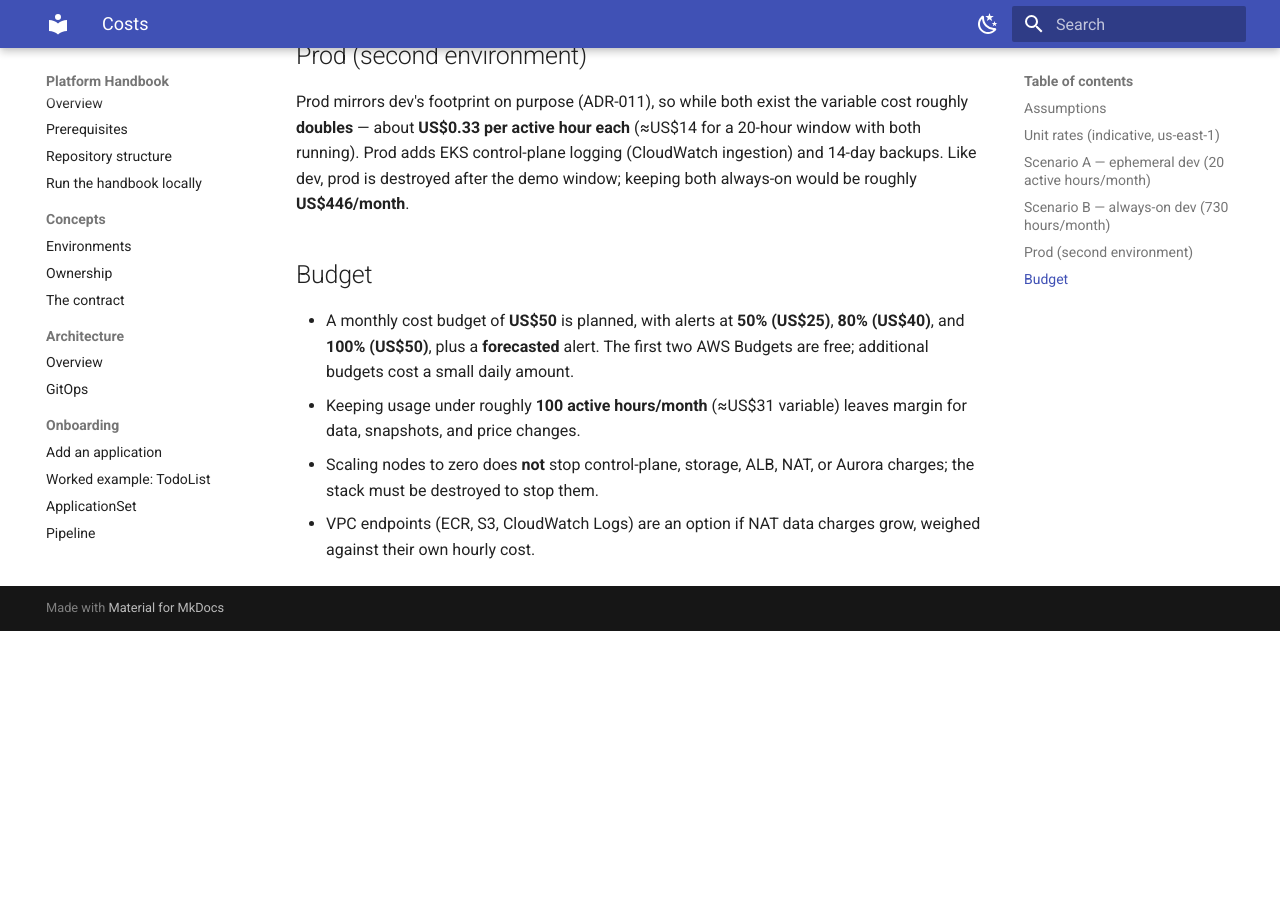
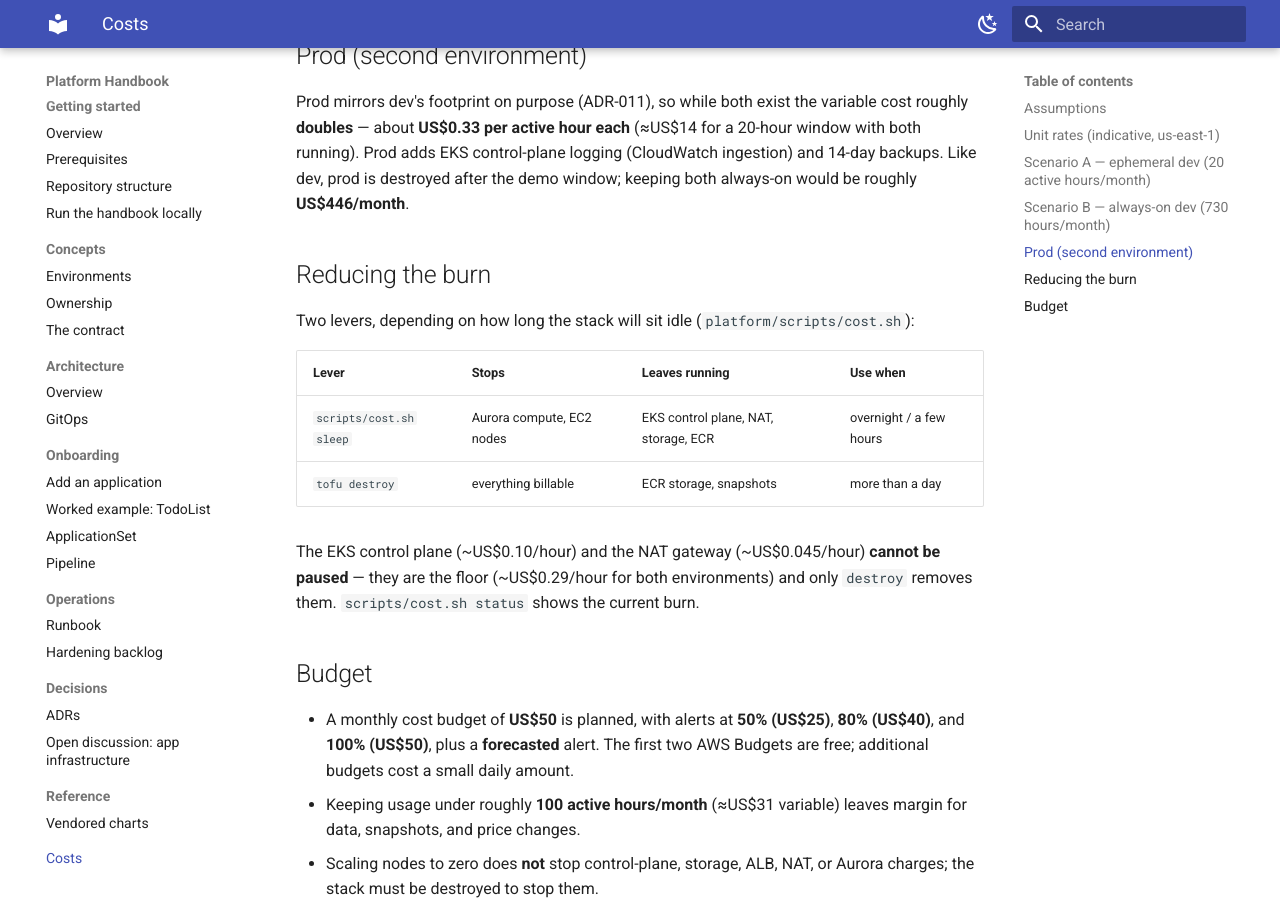
Before and after one commit to artmiraws/platform-docs, an MkDocs documentation site: the page built from docs/costs.md, in a window 1280 px wide and 900 px high, scrolled down 2716 px. Built offline with MkDocs 1.6.1 and Material for MkDocs 9.7.7, drawn with Linux system fonts in a browser that asks for light colours; before the commit the page ends 3347 px from its top, so only the background shows below that.

Commit message:
docs: document cost control (sleep vs destroy) in the runbook and costs

```diff
--- a/docs/costs.md
+++ b/docs/costs.md
@@ -77,6 +77,19 @@ Prod mirrors dev's footprint on purpose (ADR-011), so while both exist the varia
 Prod adds EKS control-plane logging (CloudWatch ingestion) and 14-day backups. Like dev, prod is
 destroyed after the demo window; keeping both always-on would be roughly **US$446/month**.
 
+## Reducing the burn
+
+Two levers, depending on how long the stack will sit idle (`platform/scripts/cost.sh`):
+
+| Lever | Stops | Leaves running | Use when |
+|---|---|---|---|
+| `scripts/cost.sh sleep` | Aurora compute, EC2 nodes | EKS control plane, NAT, storage, ECR | overnight / a few hours |
+| `tofu destroy` | everything billable | ECR storage, snapshots | more than a day |
+
+The EKS control plane (~US$0.10/hour) and the NAT gateway (~US$0.045/hour) **cannot be paused** — they
+are the floor (~US$0.29/hour for both environments) and only `destroy` removes them.
+`scripts/cost.sh status` shows the current burn.
+
 ## Budget
 
 - A monthly cost budget of **US$50** is planned, with alerts at **50% (US$25)**, **80% (US$40)**,
```
Also changed, not shown: docs/operations/runbook.md (+8 -1 lines).
